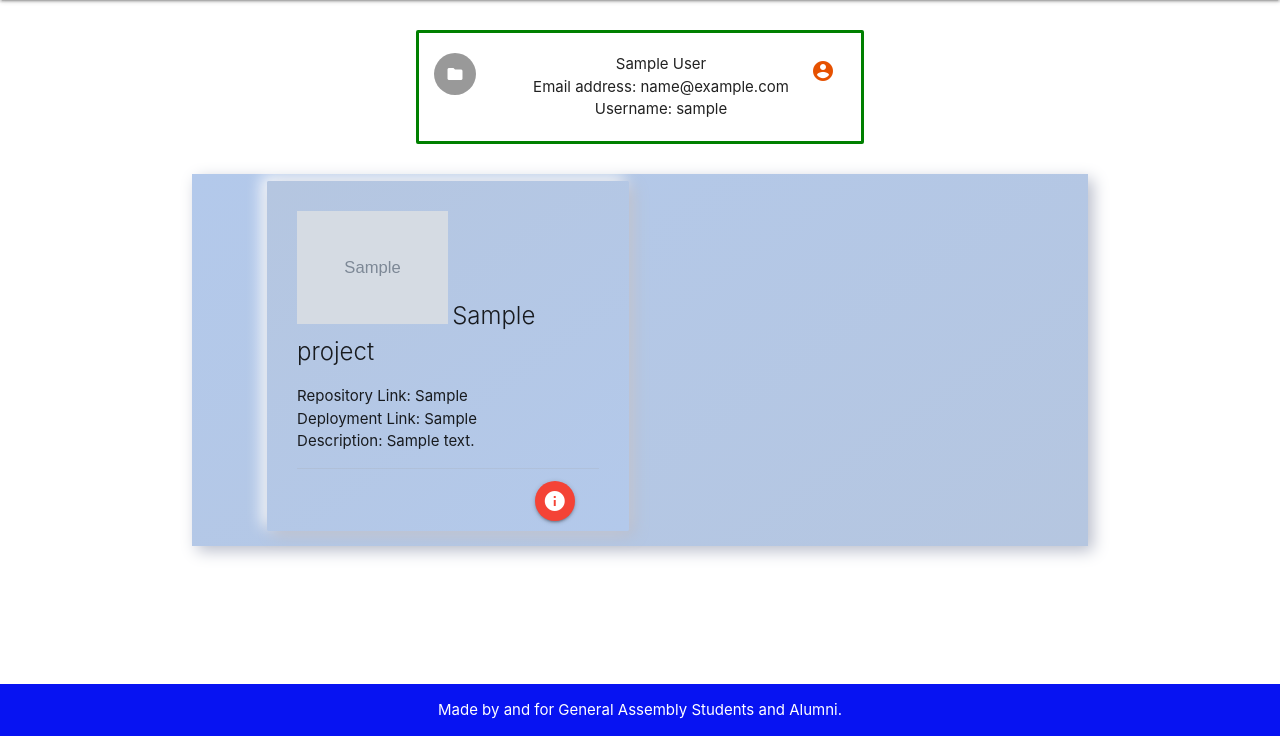
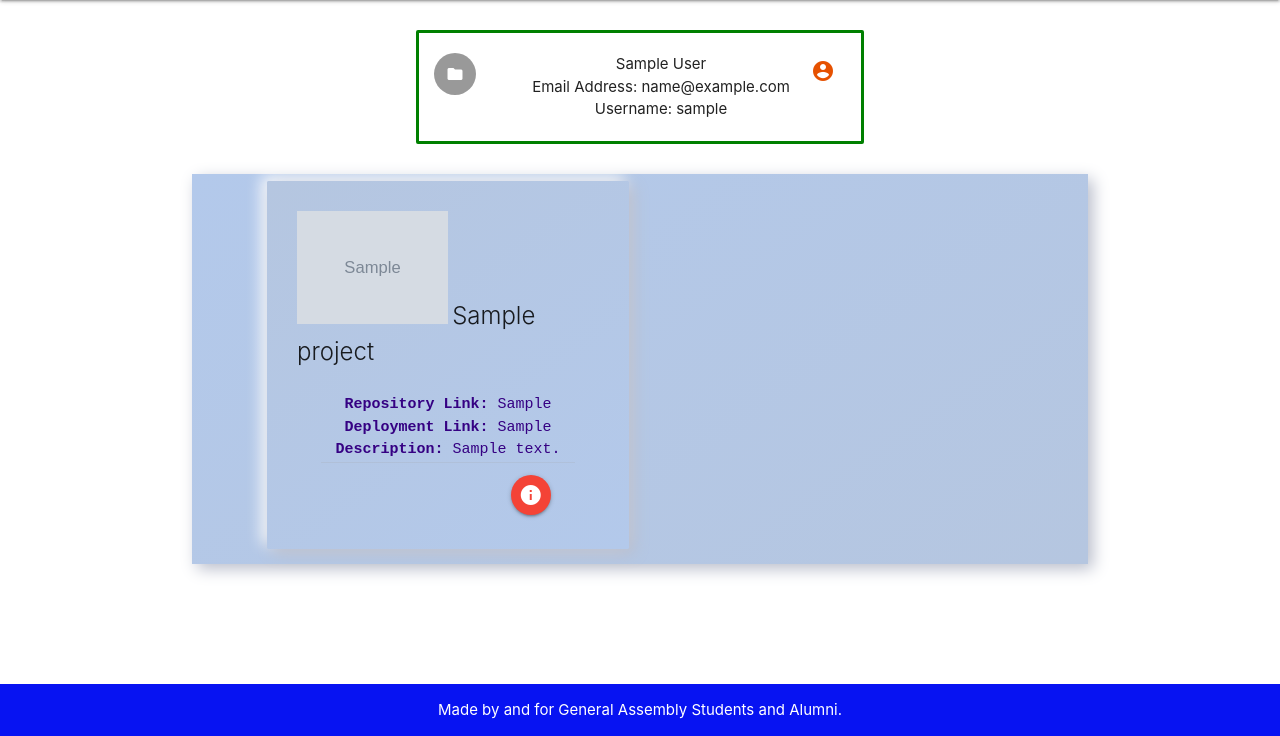
Before and after one commit to NoahCSmith93/General-Archive, a Django app: page /user/1/ in a window 1280 px wide. Shown: the part 64-800 px from the top of the page. Run offline with Django 3.2, Linux system fonts and the light colour scheme; tables that the repository leaves empty hold one stand-in row (values such as "Sample post"); grey boxes marked "Sample" are stand-in pictures; some libraries are stand-ins or nearby versions.

Commit message:
makes the users page look like the projects page

```diff
--- a/main_app/static/css/style.css
+++ b/main_app/static/css/style.css
@@ -184,3 +184,15 @@ input[type=text], input[type=email], input[type=password], input[type=descriptio
 .project-header {
     text-align: center;
 }
+.card-2 {
+    width: 85%;
+    float: right;
+    border-color: #d0d6d9;
+    background: linear-gradient(145deg, #fdfdfd, #d5d6d7);
+    box-shadow: 5px 5px 15px #babecc, -5px -5px 15px #ffffff;
+    overflow: hidden;
+    padding: 30px;
+}
+.card-action2 {
+    text-align: center;
+}
--- a/main_app/templates/users/profile.html
+++ b/main_app/templates/users/profile.html
@@ -6,7 +6,7 @@
         <li class="collection-item avatar">
             <i class="large material-icons circle">folder</i>
             <span class="card-title">{{ user.first_name }} {{ user.last_name }}</span>
-        <p>Email address: {{ user.email }} <br>
+        <p>Email Address: {{ user.email }} <br>
             Username: {{ user.username }}
         </p>
         <a href="{% url 'profile_edit' user.id %}" class="secondary-content"><i class=" material-icons orange-text text-darken-4 ">account_circle</i></a>
@@ -19,7 +19,7 @@
 
 
     <div class="row">
-        <div class="col s12 m6">
+        <div class="col s6">
           <div class="card">
             <div class="card-image2">
               {% if project.thumbnail %}
@@ -27,13 +27,13 @@
               {% endif %}
               <span class="card-title">{{ project.title }}</span>
             </div>
-            <div class="card-content2">
-            <p> Repository Link: {{ project.repository }} <br>
-                Deployment Link: {{ project.deployment }} <br>
-                Description: {{ project.description }}
+            <div class="card-content">
+            <p> <b> Repository Link: </b> {{ project.repository }} <br>
+               <b> Deployment Link: </b> {{ project.deployment }} <br>
+               <b> Description: </b> {{ project.description }}
             </p>
             <div class="card-action">
-                <a href="{% url 'project_detail' project.id %}" class="btn-floating halfway-fab waves-effect waves-light red"><i class=" material-icons">info</i></a>
+                <a href="{% url 'project_detail' project.id %}" class="btn-floating halfway-fab waves-effect waves-light red"><i class=" material-icons left">info</i></a>
             </div>
           </div>
         </div>
```
